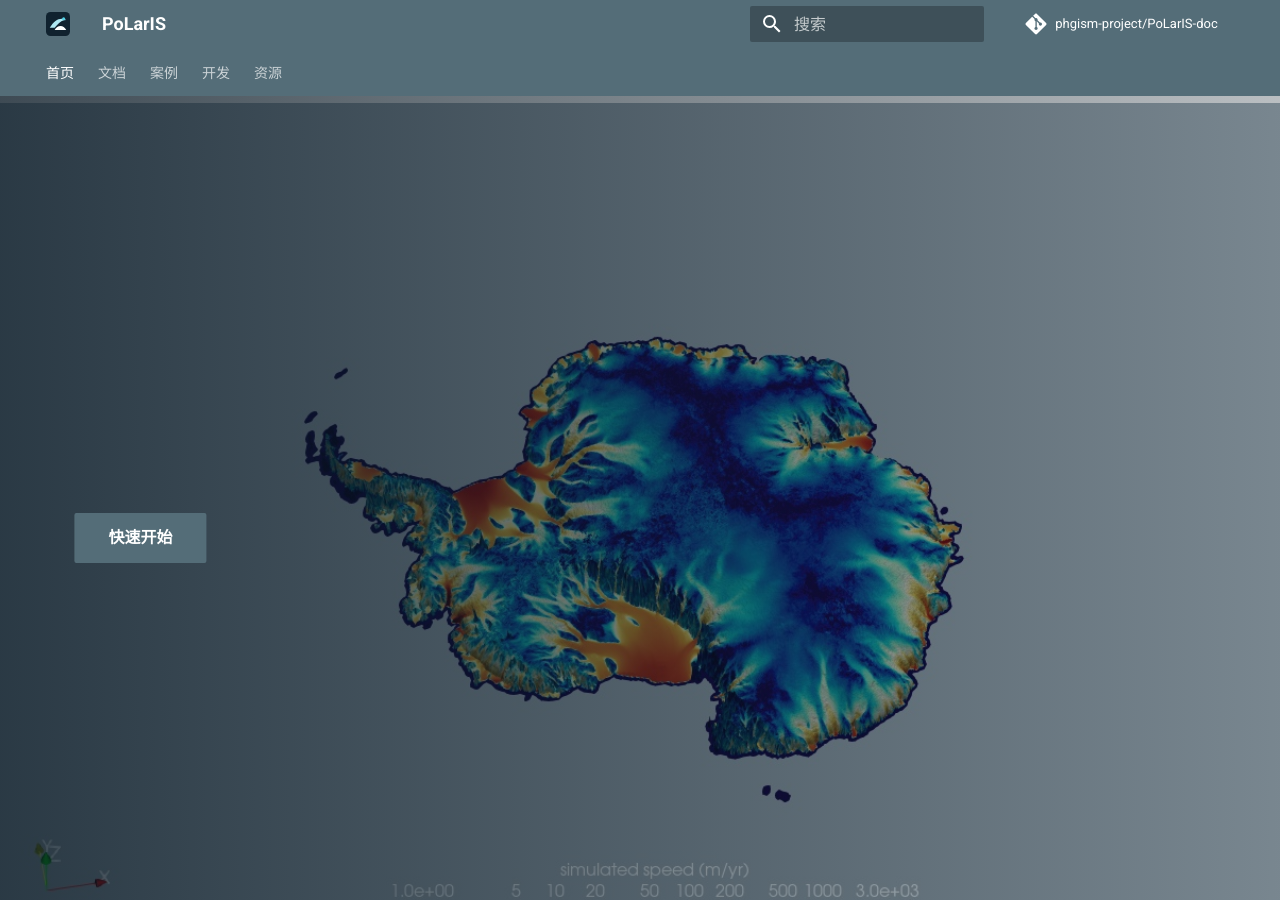
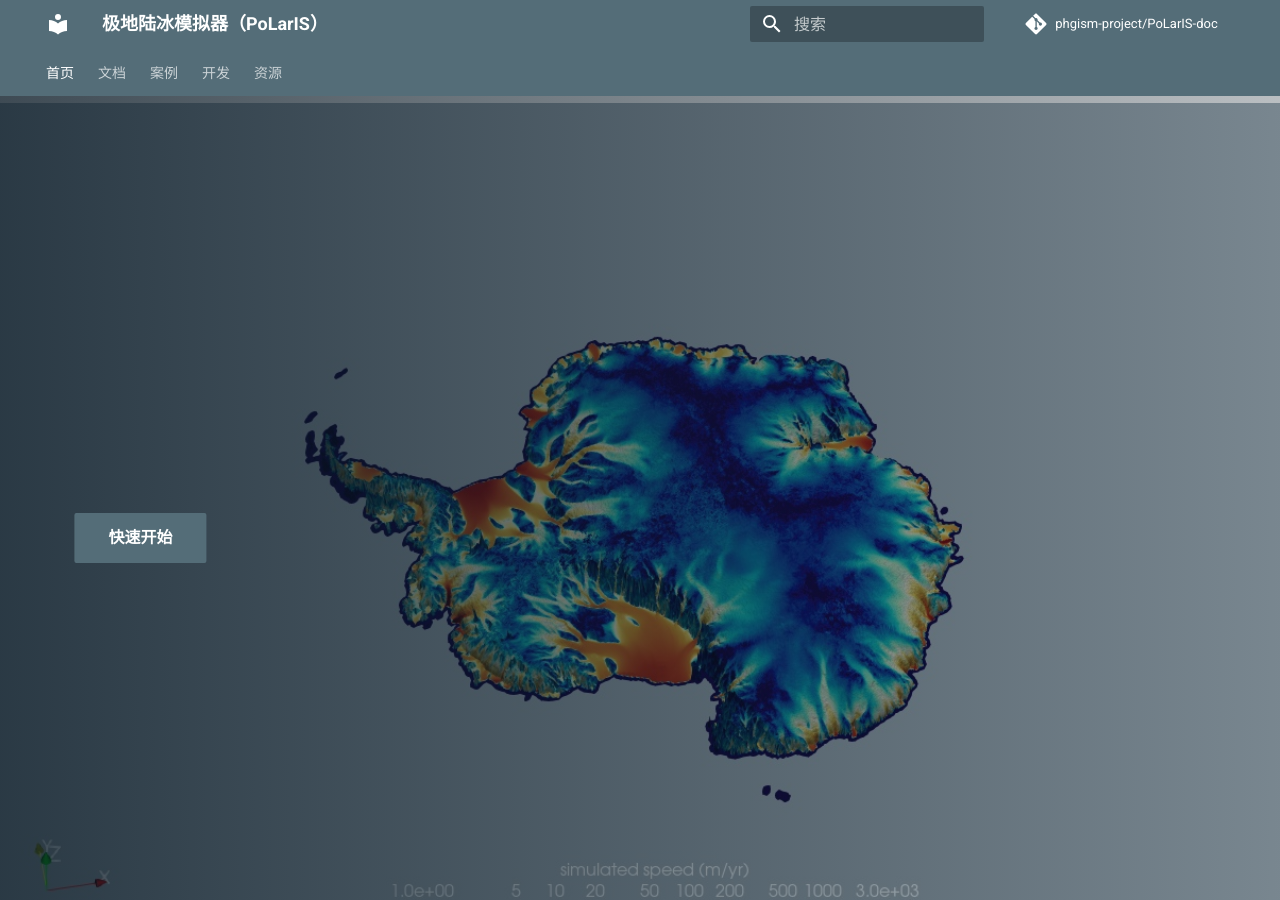
Before and after one commit to phgism-project/PoLarIS-doc, an MkDocs documentation site: the page built from docs/index.md, in a window 1280 px wide and 900 px high. Built offline with MkDocs 1.6.1 and Material for MkDocs 9.7.7, drawn with Linux system fonts in a browser that asks for light colours; comment, search, counter and statistics services are not loaded.

Commit message:
remove logo

```diff
--- a/docs/index.md
+++ b/docs/index.md
@@ -4,7 +4,7 @@
   - toc
 ---
 
-<h1 class="polaris-visually-hidden">PoLarIS</h1>
+<h1 class="polaris-visually-hidden">极地陆冰模拟器（PoLarIS）</h1>
 
 <section class="polaris-hero">
   <div class="polaris-hero__content">
--- a/mkdocs.yml
+++ b/mkdocs.yml
@@ -1,4 +1,4 @@
-site_name: PoLarIS
+site_name: 极地陆冰模拟器（PoLarIS）
 site_description: Documentation and case studies for the PoLarIS ice sheet model.
 site_url: https://phgism-project.github.io/PoLarIS-doc/
 repo_name: phgism-project/PoLarIS-doc
@@ -7,7 +7,6 @@
 theme:
   name: material
   language: zh
-  logo: assets/images/polaris-mark.svg
   favicon: assets/images/polaris-mark.svg
   features:
     - navigation.tabs
```
